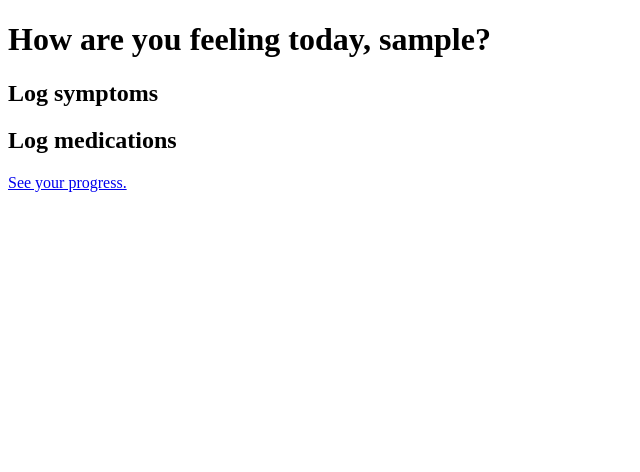
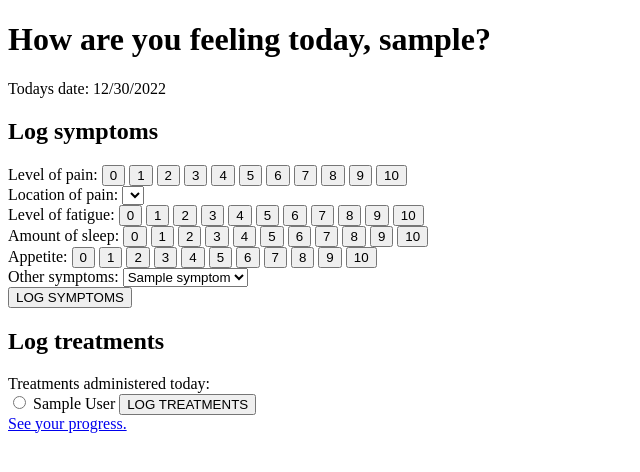
Before and after one commit to shalimarlardizabal/ONCOBUDDY, a Flask app: page /profile in a window 1280 px wide. Shown: the top 472 px of the page, without its empty margins (0-640 px from the left). Run offline with Flask 3, Linux system fonts and the light colour scheme; the visitor is signed in with stand-in values (Sample User, id 1); tables that the repository leaves empty hold one stand-in row (values such as "Sample post"); lists and menus that the app fills with data are empty.

Commit message:
updated server and user page

```diff
--- a/crud.py
+++ b/crud.py
@@ -50,13 +50,36 @@ def get_diagnosis_by_id(diagnosis_id):
 
     return Diagnosis.query.get(diagnosis_id)
 
+
 def get_diagnosis_by_common_name(common_name):
 
     return Diagnosis.query.get(common_name)
 
-def add_user_diagnosis(user_id, diagnosis_id):
+def add_user_diagnosis(user_id, diagnosis_id, diagnosis_name):
 
-    user_diagnosis = UserDiagnosis(user_id= user_id, diagnosis_id=diagnosis_id)
+    user_diagnosis = UserDiagnosis(user_id= user_id, diagnosis_id=diagnosis_id, diagnosis_name= diagnosis_name)
+
+    return user_diagnosis
+
+
+def add_user_symptom(user_id, symptom_id, symptom_name, pain_level, pain_location_id, sleep_level,fatigue_level, appetite_level, date):
+    user_symptom= UserSymptom(user_id=user_id, symptom_id=symptom_id, symptom_name=symptom_name, pain_level=pain_level,pain_location_id= pain_location_id, sleep_level=sleep_level, fatigue_level=fatigue_level, appetite_level=appetite_level, date=date)
+
+    return user_symptom
+
+def get_pain_symptoms():
+    return Symptom.query.filter(Symptom.common_name.contains('pain')).all()
+
+def add_user_drug(user_id, drug_id, drug_name):
+
+    user_drug= UserDrug(user_id= user_id, drug_id= drug_id, drug_name=drug_name)
+
+    return user_drug
+
+
+def add_user_administered_drug(user_drug_id, drug_name, administration_date):
+    user_administered_drug= UserAdministeredDrug(user_drug_id=user_drug_id, drug_name=drug_name, administration_date=administration_date)
+    return user_administered_drug
 
 def create_drugs(name, description):
 
@@ -68,13 +91,19 @@ def show_all_drugs():
 
     return Drug.query.all()
 
+def get_drug_by_id(drug_id):
+    return Drug.query.get(drug_id)
+
 def get_drug_by_name(name):
 
     return Drug.query.get(name)
 
-def add_user_drugs(user_id, drug_id):
+def get_user_drugs(user_id):
+    return UserDrug.query.filter(UserDrug.user_id==user_id).all()
 
-    user_drug= UserDrug(user_id, drug_id)
+def add_user_drugs(user_id, drug_id, drug_name):
+
+    user_drug= UserDrug(user_id, drug_id, drug_name)
 
     return user_drug
 
--- a/server.py
+++ b/server.py
@@ -80,9 +80,38 @@ def show_intake_form():
     user= crud.get_user_by_id(user_id)
 
     cancer_types= crud.get_oncologic_diagnoses()
+    conditions = crud.get_diagnoses()
+    drugs= crud.show_all_drugs()
 
+    cancer_diagnosis_id= request.args.get("cancer-type")
+    other_diagnosis_id= request.args.get("other-conditions")
+    drug_id= request.args.get("user-medications")
 
-    return render_template('welcomepage.html', user = user, cancer_types=cancer_types)
+    cancer_diagnosis= crud.get_diagnosis_by_id(cancer_diagnosis_id)
+
+    if cancer_diagnosis:
+        diagnosis_name= cancer_diagnosis.name
+        user_cancer_diagnosis= crud.add_user_diagnosis(user_id, cancer_diagnosis_id, diagnosis_name)
+        db.session.add(user_cancer_diagnosis)
+        db.session.commit()
+
+    other_diagnosis= crud.get_diagnosis_by_id(other_diagnosis_id)
+
+    if other_diagnosis:
+        diagnosis_name= other_diagnosis.name
+        user_diagnosis=crud.add_user_diagnosis(user_id, other_diagnosis_id, diagnosis_name)
+        db.session.add(user_diagnosis)
+        db.session.commit()
+
+    drug = crud.get_drug_by_id(drug_id)
+
+    if drug:
+        drug_name= drug.name
+        user_drug= crud.add_user_drug(user_id, drug_id, drug_name)
+        db.session.add(user_drug)
+        db.session.commit()
+
+    return render_template('welcomepage.html', user = user, cancer_types=cancer_types, conditions=conditions, drugs= drugs)
 
 @app.route("/profile")
 def show_daily_questionnaire():
@@ -91,7 +120,25 @@ def show_daily_questionnaire():
     user_id= session["user_id"]
     user= crud.get_user_by_id(user_id)
 
-    return render_template("userpage.html", user=user)
+    symptoms = crud.get_symptoms()
+    medications= crud.get_user_drugs(user_id)
+    pain= crud.get_pain_symptoms()
+
+    pain_level= request.args.get("pain")
+    pain_location_id= request.args.get("pain-location")
+    fatigue_level= request.args.get("fatigue")
+    sleep_level= request.args.get("sleep")
+    appetite_level= request.args.get("appetite")
+    symptom_id= request.args.get("daily-symptoms")
+    date= request.args.get("date")
+
+    if symptom_id:
+        symptom_name= symptom_id.name
+        symptom_log= crud.add_user_symptom(user_id, symptom_id, symptom_name, pain_level, pain_location_id, sleep_level, fatigue_level, appetite_level, date)
+        db.session.add(symptom_log)
+        db.session.commit()
+
+    return render_template("userpage.html", user=user, symptoms= symptoms, medications=medications, pain=pain)
 
 
 @app.route('/profile/<user_id>')
@@ -101,7 +148,9 @@ def show_user_page(user_id):
     user_id= session["user_id"]
     user= crud.get_user_by_id(user_id)
 
-    return render_template("user_details.html", user = user )
+    medications= crud.get_user_drugs(user_id)
+
+    return render_template("user_details.html", user = user, medications=medications)
 
 
 if __name__ == "__main__":
--- a/templates/userpage.html
+++ b/templates/userpage.html
@@ -4,12 +4,64 @@
 
 {%block body%}
 <h1>How are you feeling today, {{user.user_name}}?</h1>
+<div id="current_date">
+    <script>
+    date = new Date().toLocaleDateString();
+    document.write(`Todays date: ${date}`);
+    </script>
+    </div>
 <div id="daily questionaire" class="daily">
     <div class="symptoms">
         <h2>Log symptoms</h2>
+        <form action="/profile" id="daily-symptoms">
+            <label for="pain">Level of pain:</label>
+            {% for n in range(11) %}
+            <input type="button" value="{{n}}" name="pain">
+            {%endfor%}
+            <br>
+            <label for="pain-location">Location of pain:</label>
+            <select id="pain-location" name="pain-location">
+                {%for location in pain%}
+                <option value="{{location.symptom_id}}">{{location.common_name}}</option>
+                {%endfor%}
+            </select><br>
+            <label for="fatigue">Level of fatigue:</label>
+            {% for n in range(11) %}
+            <input type="button" value="{{n}}" name="fatigue">
+            {%endfor%}
+            <br>
+            <label for="sleep">Amount of sleep:</label>
+            {% for n in range(11) %}
+            <input type="button" value="{{n}}" name="sleep">
+            {%endfor%}<br>
+            <label for="appetite">Appetite:</label>
+            {% for n in range(11) %}
+            <input type="button" value="{{n}}" name="appetite">
+            {%endfor%}
+            <br>
+            <label for="daily-symptoms">Other symptoms:</label>
+            <select id="daily-symptoms" name="daily-symptoms">
+                {%for symptom in symptoms%}
+                <option value="{{symptom.symptom_id}}">{{symptom.common_name}}</option>
+                {%endfor%}
+            </select><br>
+
+            <input type="hidden" id="date" name="date">
+            <script type="text/javascript">
+            document.getElementById('date').value = Date();
+            </script>
+
+            <button type="submit">LOG SYMPTOMS</button>
+        </form>
     </div>
     <div class="medications">
-        <h2>Log medications</h2>
+        <h2>Log treatments</h2>
+        <label for="daily-medications">Treatments administered today:</label><br>
+        {%for medication in medications%}
+        <input type="radio" id={{medication.drug_name}} name={{medication.drug_name}} value={{medication.drug_id}}>
+        <label for="{{medication.drug_name}}">{{medication.drug_name}}</label>
+        {%endfor%}
+        <button type="submit">LOG TREATMENTS</button>
     </div>
 </div> </div>
 {%endblock%}
```
Also changed, not shown: model.py (+11 -2 lines), templates/user_details.html (+8 -2 lines), templates/welcomepage.html (+20 -5 lines).
